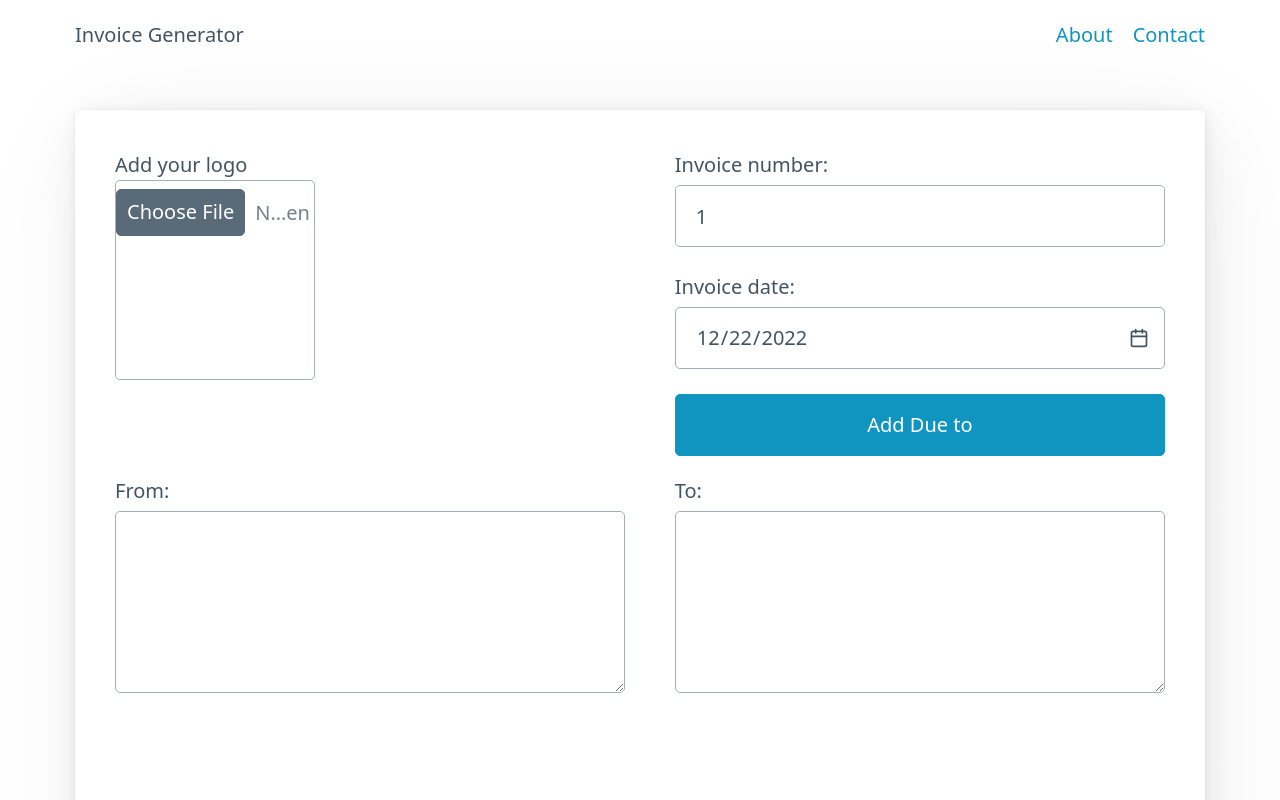
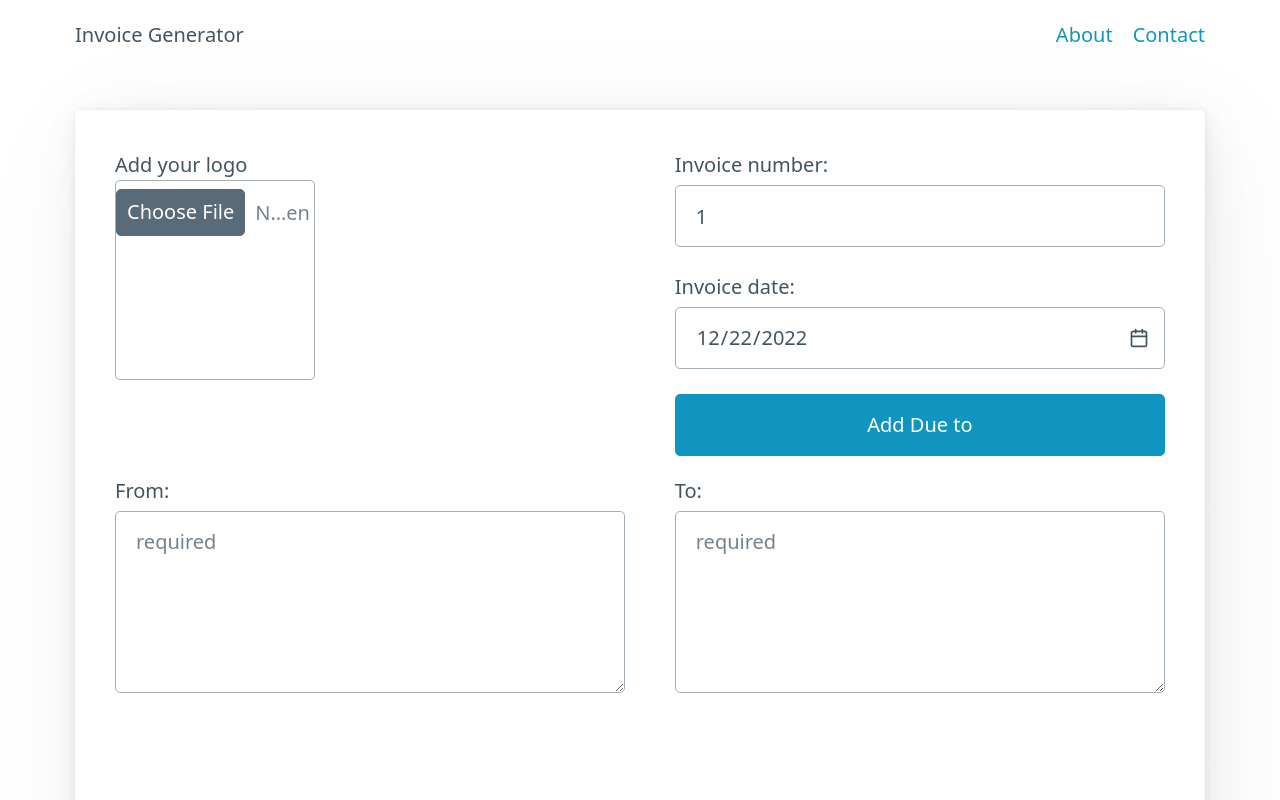
Before and after one commit to vshulya/invoice_app, a React (Create React App) app: page / in a window 1280 px wide. Shown: the top 800 px of the page. Built offline with nearby package versions, Linux system fonts and the light colour scheme; what @react-pdf/renderer would draw is missing.

Commit message:
fix: remove last digit

```diff
--- a/src/components/InvoiceForm/InvoiceForm.tsx
+++ b/src/components/InvoiceForm/InvoiceForm.tsx
@@ -52,7 +52,7 @@ const InvoiceApp: React.FC<Props> = (_props) => {
 
 	const validateForm = () => {
 		const textarea = document.querySelector('textarea');
-    if(textarea && !textarea.checkValidity()) {
+		if (textarea && !textarea.checkValidity()) {
 			return false;
 		} else {
 			return senderName.trim().length > 0 && recipientName.trim().length > 0;
@@ -61,21 +61,11 @@ const InvoiceApp: React.FC<Props> = (_props) => {
 
 	const handleSubmit = (e: React.FormEvent<HTMLFormElement>) => {
 		e.preventDefault();
-	if(validateForm()) {
+		if (validateForm()) {
 			setIsFormValid(true);
 		}
 	};
 
-	// const handleSubmit = (e: React.FormEvent<HTMLFormElement>) => {
-	// 	e.preventDefault();
-	// 	const textarea = e.currentTarget.querySelector('textarea');
-	// 	//check if textarea is not null, then check if the textarea is valid or not
-	// 	if(textarea && !textarea.checkValidity()) {
-	// 		textarea.setCustomValidity('This field is required');
-	// } else {
-	// 		setIsFormValid(true);
-	// 	}
-	// };
 
 	function calculateSubtotal(invoiceItems: { name: string, quantity: number, price: number }[]) {
 		let subtotal = 0;
@@ -93,14 +83,21 @@ const handleSubmit = (e: React.FormEvent<HTMLFormElement>) => {
 		setTotal(calculatedTotal)
 	}
 
+	// const handleDiscountChange = (e: React.ChangeEvent<HTMLInputElement>) => {
+	// 	const value = e.target.value;
+	// 	// check if value is a valid decimal
+	// 	if (value === "" || (/^\d+(\.\d{1,2})?$/.test(value))) {
+	// 		//the parseFloat() function to convert the input string to a decimal number
+	// 		setDiscount(parseFloat(value));
+	// 	}
+	// }
+
 	const handleDiscountChange = (e: React.ChangeEvent<HTMLInputElement>) => {
 		const value = e.target.value;
-		// check if value is a valid decimal
-		if (/^\d+(\.\d{1,2})?$/.test(value)) {
-			//the parseFloat() function to convert the input string to a decimal number
-			setDiscount(parseFloat(value));
+		if (value === "" || !isNaN(value as any)) {
+			setDiscount(value === "" ? 0 : parseFloat(value));
 		}
-	}
+	};
 
 	const handleTaxChange = (e: React.ChangeEvent<HTMLInputElement>) => {
 		const value = e.target.value;
@@ -160,9 +157,17 @@ const handleSubmit = (e: React.FormEvent<HTMLFormElement>) => {
 
 	const handleItemChange = (index: number, field: keyof { quantity: number; price: number }, value: string) => {
 		const updatedItems = [...invoiceItems];
+
+		//setInvoiceItems(updatedItems);
+
+		// check if value is a valid decimal
+		if (/^\d+(\.\d{1,2})?$/.test(value)){
 			updatedItems[index][field] = parseFloat(value);
+			//the parseFloat() function to convert the input string to a decimal number
 			setInvoiceItems(updatedItems);
 		};
+	};
+
 
 	const handleNameChange = (index: number, value: string) => {
 		const updatedItems = [...invoiceItems];
@@ -245,7 +250,10 @@ const handleSubmit = (e: React.FormEvent<HTMLFormElement>) => {
 										<textarea
 											id="textarea-from-input"
 											rows={5}
-											cols={50} value={senderName} onChange={handleSenderNameChange} required />
+											cols={50}
+											value={senderName}
+											placeholder="required"
+											onChange={handleSenderNameChange} required />
 									</label>
 								</div>
 							</div>
@@ -266,7 +274,10 @@ const handleSubmit = (e: React.FormEvent<HTMLFormElement>) => {
 										To:
 										<textarea id="textarea-to-input"
 											rows={5}
-											cols={50} value={recipientName} onChange={handleRecipientNameChange} required />
+											cols={50}
+											value={recipientName}
+											placeholder="required"
+											onChange={handleRecipientNameChange} required />
 									</label>
 								</div>
 							</div>
```
Lines whose indentation alone changed are shown as unchanged.
